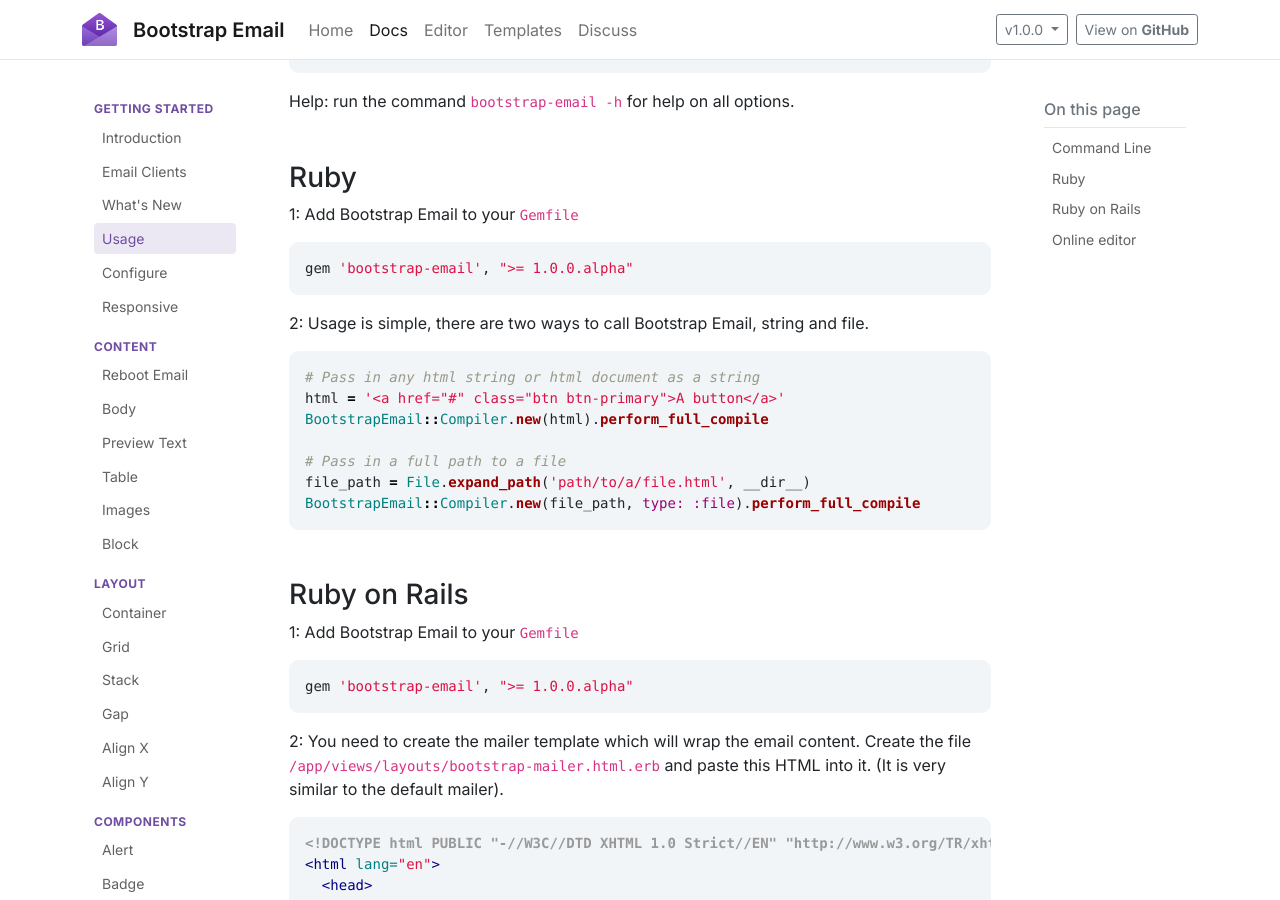
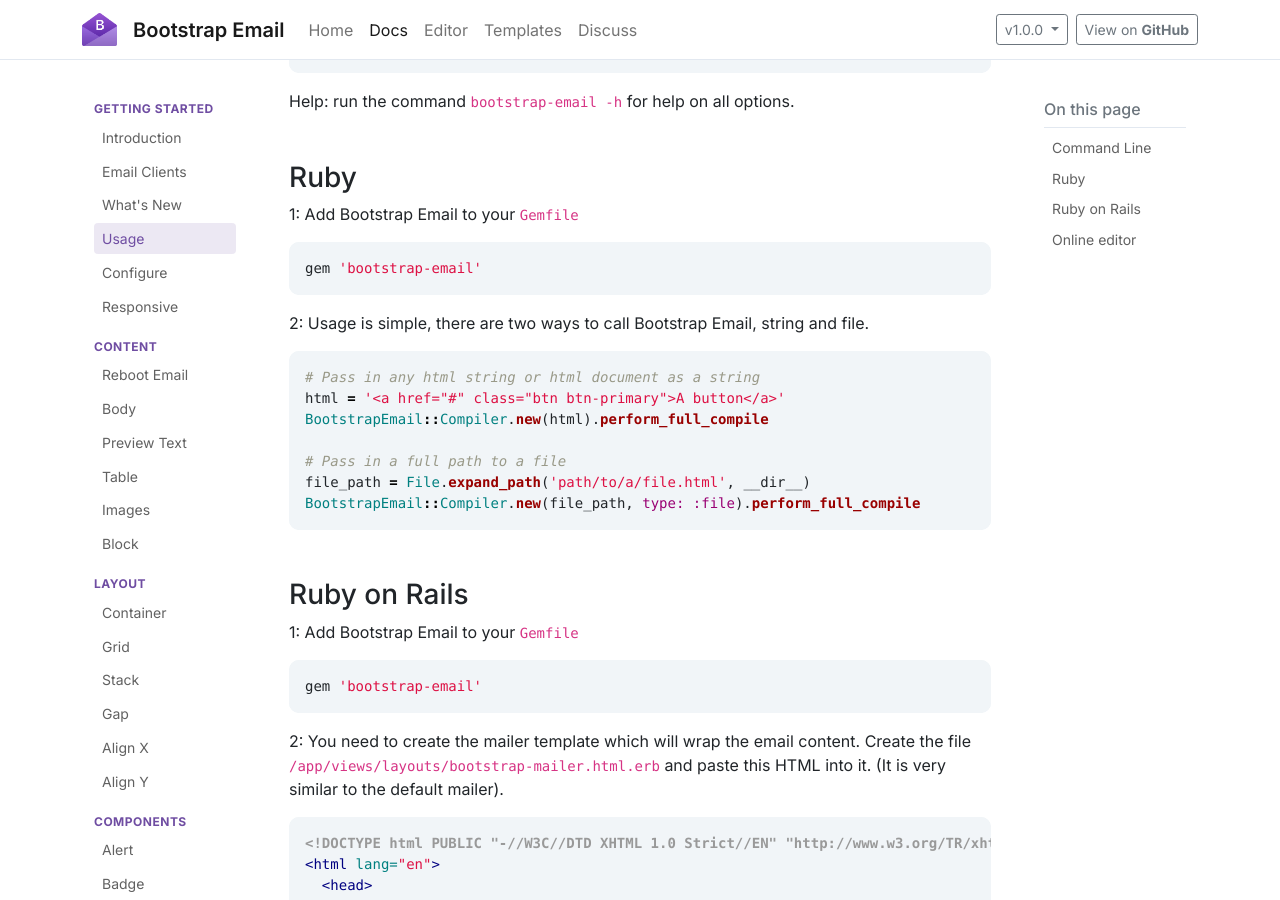
Before and after one commit to bootstrap-email/documentation-1.x, a Jekyll site: the page built from docs/usage.md, in a window 1280 px wide and 900 px high, scrolled down 849 px. Built offline with Jekyll 4.4.1, drawn with Linux system fonts in a browser that asks for light colours; nearby versions of some CDN libraries; comment, search, counter and statistics services are not loaded.

Commit message:
Remove version

````diff
--- a/docs/usage.md
+++ b/docs/usage.md
@@ -48,7 +48,7 @@
 1: Add Bootstrap Email to your `Gemfile`
 
 ```ruby
-gem 'bootstrap-email', ">= 1.0.0.alpha"
+gem 'bootstrap-email'
 ```
 
 2: Usage is simple, there are two ways to call Bootstrap Email, string and file.
@@ -67,7 +67,7 @@
 1: Add Bootstrap Email to your `Gemfile`
 
 ```ruby
-gem 'bootstrap-email', ">= 1.0.0.alpha"
+gem 'bootstrap-email'
 ```
 
 2: You need to create the mailer template which will wrap the email content. Create the file `/app/views/layouts/bootstrap-mailer.html.erb` and paste this HTML into it. (It is very similar to the default mailer).
````
